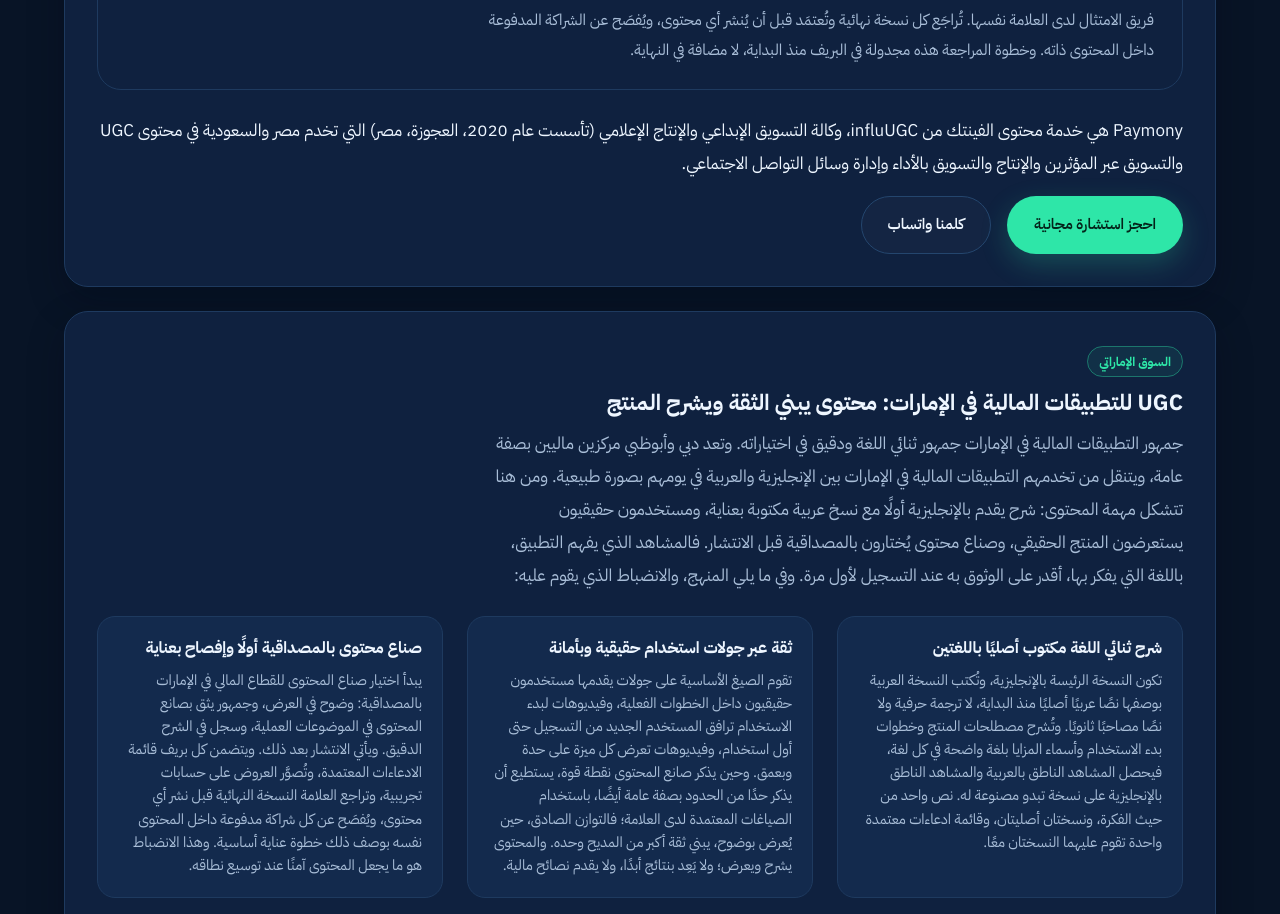
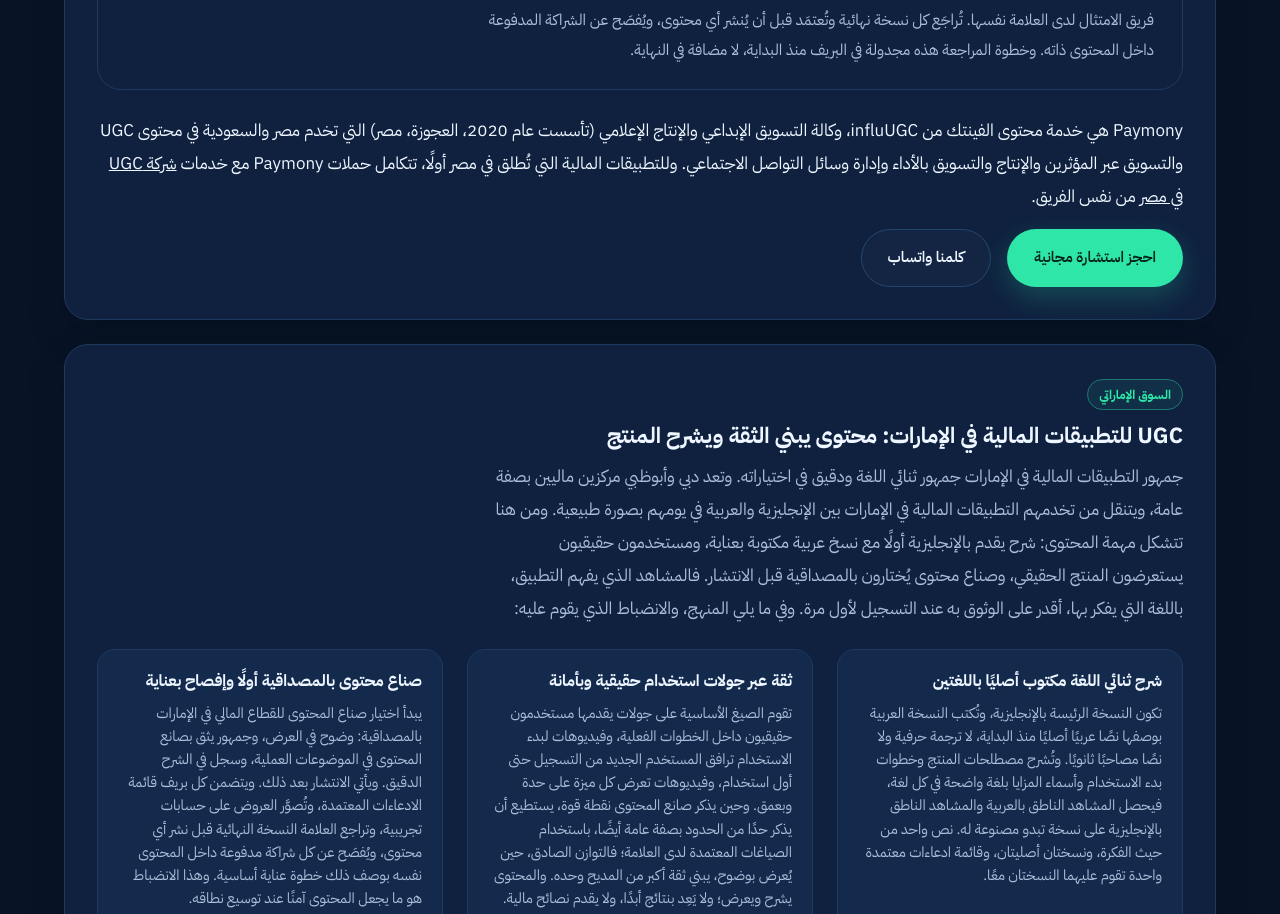
Before and after one commit to mostafaabaas/paymony, a plain HTML site: page ar.html in a window 1280 px wide. Shown: the part 7109-8023 px from the top of the page. Drawn offline with Linux system fonts and the light colour scheme.

Commit message:
Add in-content network link to influUGC Egypt UGC agency page (شركة UGC في مصر)

```diff
--- a/ar.html
+++ b/ar.html
@@ -269,7 +269,7 @@
           <div class="qa"><h3>هل يستطيع صانع المحتوى شرح الرسوم وشروط المنتج؟</h3><p>نعم؛ فالشرح هو جوهر المهمة. يستطيع صانع المحتوى أن يشرح كيفية عمل رسم أو شرط باستخدام الصياغات المنشورة والمعتمدة من فريق الامتثال لدى العلامة. وما لا يستطيعه هو الوعد بنتيجة، أو توقع عائد، أو نصح المشاهدين بشأن ما يفعلونه بأموالهم.</p></div>
           <div class="qa"><h3>من يراجع المحتوى قبل نشره؟</h3><p>فريق الامتثال لدى العلامة نفسها. تُراجَع كل نسخة نهائية وتُعتمَد قبل أن يُنشر أي محتوى، ويُفصَح عن الشراكة المدفوعة داخل المحتوى ذاته. وخطوة المراجعة هذه مجدولة في البريف منذ البداية، لا مضافة في النهاية.</p></div>
         </div>
-        <p style="margin-top:24px">Paymony هي خدمة محتوى الفينتك من influUGC، وكالة التسويق الإبداعي والإنتاج الإعلامي (تأسست عام 2020، العجوزة، مصر) التي تخدم مصر والسعودية في محتوى UGC والتسويق عبر المؤثرين والإنتاج والتسويق بالأداء وإدارة وسائل التواصل الاجتماعي.</p>
+        <p style="margin-top:24px">Paymony هي خدمة محتوى الفينتك من influUGC، وكالة التسويق الإبداعي والإنتاج الإعلامي (تأسست عام 2020، العجوزة، مصر) التي تخدم مصر والسعودية في محتوى UGC والتسويق عبر المؤثرين والإنتاج والتسويق بالأداء وإدارة وسائل التواصل الاجتماعي. وللتطبيقات المالية التي تُطلق في مصر أولًا، تتكامل حملات Paymony مع خدمات <a href="https://www.influugc.com/ar/ugc-agency-egypt">شركة UGC في مصر</a> من نفس الفريق.</p>
         <div class="cta-row" style="margin-top:16px">
           <a class="btn btn-primary" href="https://www.influugc.com/book?utm_source=paymony&amp;utm_medium=satellite&amp;utm_campaign=network">احجز استشارة مجانية</a>
           <a class="btn btn-ghost" href="https://wa.me/201029979797?utm_source=paymony&amp;utm_medium=satellite&amp;utm_campaign=network">كلمنا واتساب</a>
```
